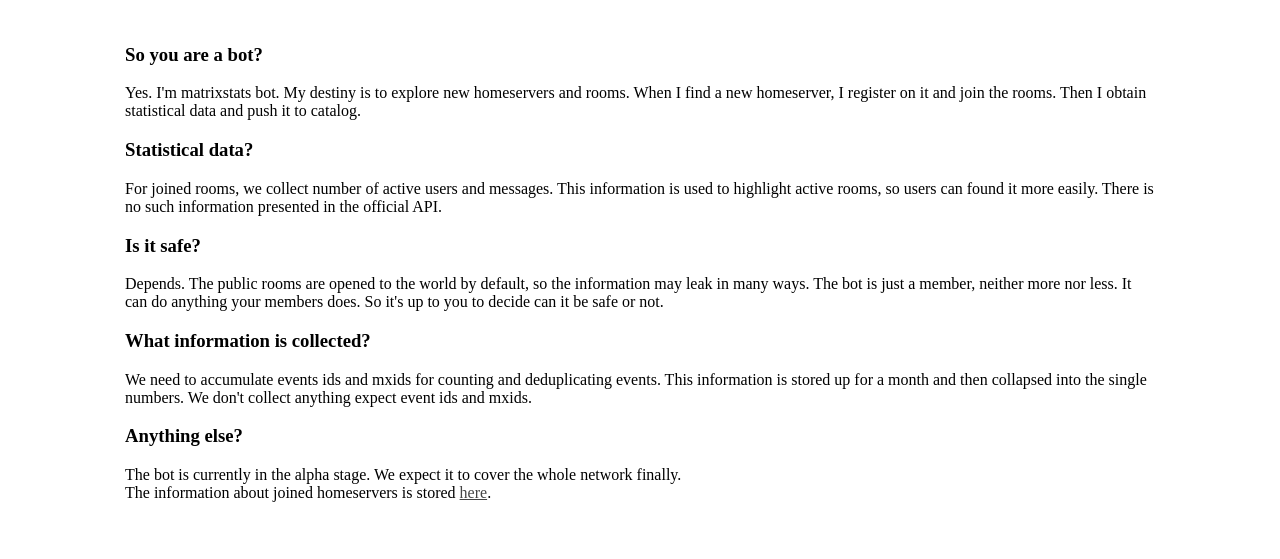
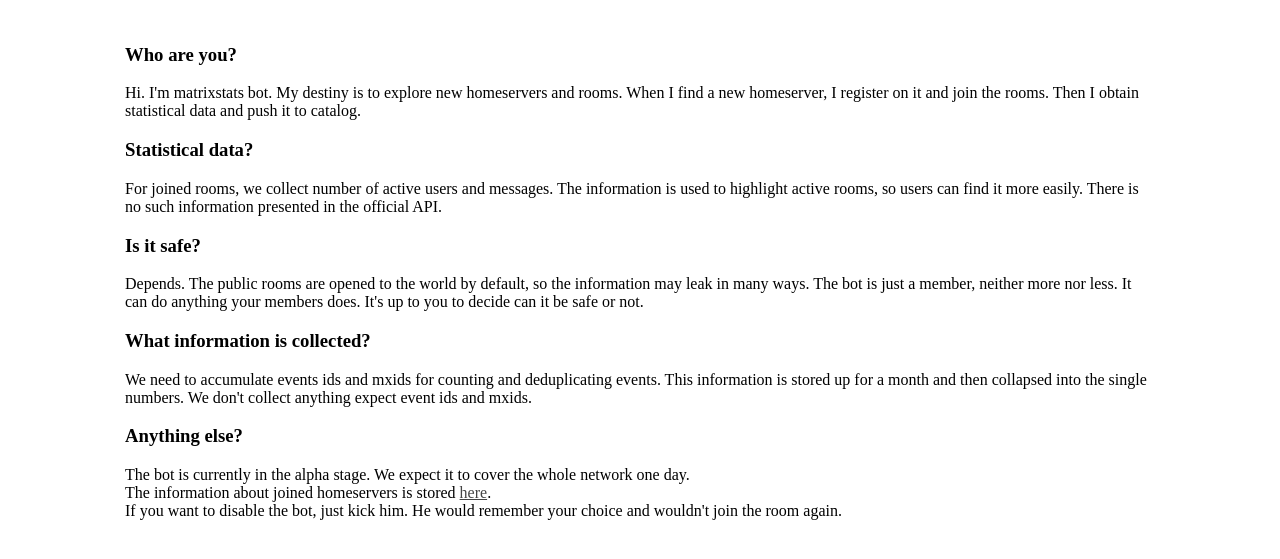
Before and after one commit to a13xmt/matrixstats.org, a Django app: page /bot/ in a window 1280 px wide. Shown: the part 70-629 px from the top of the page. Run offline with Django 3.2, Linux system fonts and the light colour scheme.

Commit message:
Fix /bot page.

```diff
--- a/source/room_stats/templates/room_stats/bot.html
+++ b/source/room_stats/templates/room_stats/bot.html
@@ -6,20 +6,21 @@
 {% endblock %}
 
 {% block content %}
-    <h3>So you are a bot?</h3>
-    Yes. I'm matrixstats bot. My destiny is to explore new homeservers and rooms. When I find a new homeserver, I register on it and join the rooms. Then I obtain statistical data and push it to catalog.
+    <h3>Who are you?</h3>
+    Hi. I'm matrixstats bot. My destiny is to explore new homeservers and rooms. When I find a new homeserver, I register on it and join the rooms. Then I obtain statistical data and push it to catalog.
 
     <h3>Statistical data?</h3>
-    For joined rooms, we collect number of active users and messages. This information is used to highlight active rooms, so users can found it more easily. There is no such information presented in the official API.
+    For joined rooms, we collect number of active users and messages. The information is used to highlight active rooms, so users can find it more easily. There is no such information presented in the official API.
 
     <h3>Is it safe?</h3>
-    Depends. The public rooms are opened to the world by default, so the information may leak in many ways. The bot is just a member, neither more nor less. It can do anything your members does. So it's up to you to decide can it be safe or not.
+    Depends. The public rooms are opened to the world by default, so the information may leak in many ways. The bot is just a member, neither more nor less. It can do anything your members does. It's up to you to decide can it be safe or not.
 
     <h3>What information is collected?</h3>
     We need to accumulate events ids and mxids for counting and deduplicating events. This information is stored up for a month and then collapsed into the single numbers. We don't collect anything expect event ids and mxids.
 
     <h3>Anything else?</h3>
-    The bot is currently in the alpha stage. We expect it to cover the whole network finally.<br>
-    The information about joined homeservers is stored <a href="/homeservers/">here</a>.
+    The bot is currently in the alpha stage. We expect it to cover the whole network one day.<br>
+    The information about joined homeservers is stored <a href="/homeservers/">here</a>.<br>
+    If you want to disable the bot, just kick him. He would remember your choice and wouldn't join the room again.
 
 {% endblock %}
```
